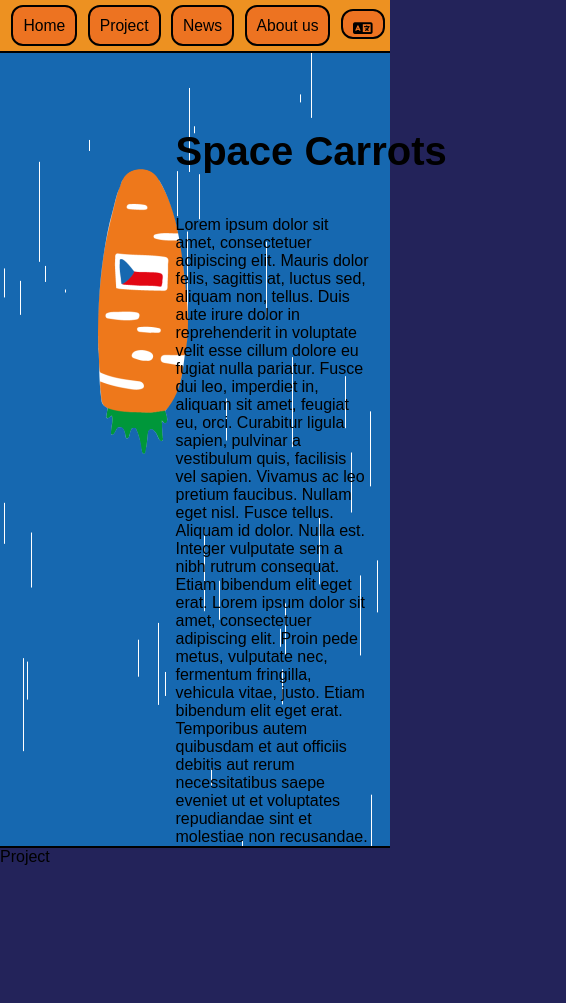
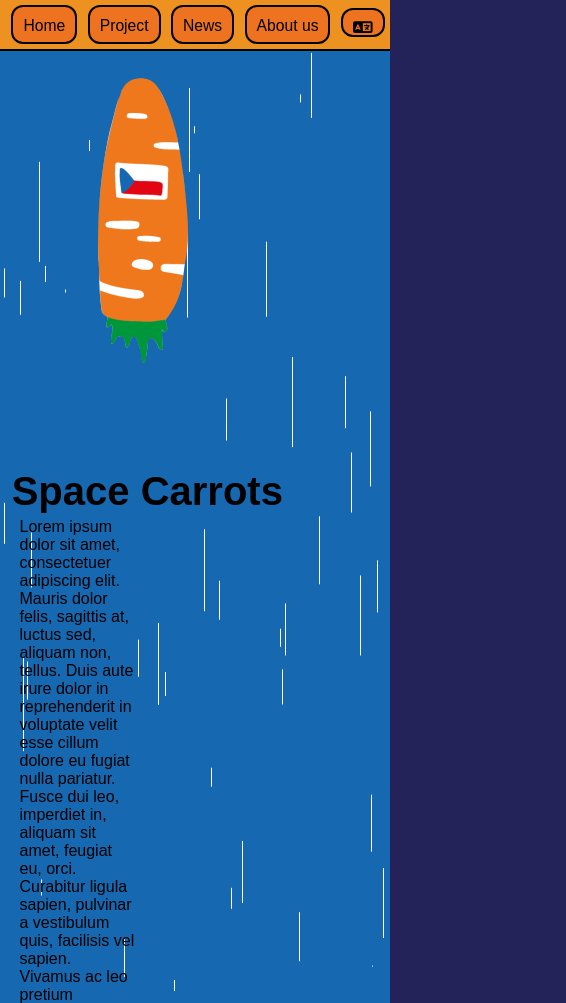
Before and after one commit to B1azA/space-carrots, a plain HTML site: page index.html in a window 390 px wide. Shown: the top 1003 px of the page, 566 px wide, since content can reach past the window. Drawn offline with Linux system fonts and the light colour scheme; a web font is replaced by a local one.

Commit message:
another fixes for mobile

```diff
--- a/style.css
+++ b/style.css
@@ -2,6 +2,7 @@
     padding: 0;
     margin: 0;
     font-family: 'Finlandica', sans-serif;
+    box-sizing: border-box;
 }
 
 body {
@@ -64,28 +65,24 @@ body {
 #home {
     position: relative;
     top: var(--menu-height);
-    width: var(--width);
-    height: 100vh;
-    min-height: var(--home-min-height);
-    min-width: var(--min-width);
     background-color: var(--space-color);
     /* rgb(43, 37, 63) */
 }
 
 #home-text {
     position: relative;
-    top: 20%;
-    left: 45%;
-    width: 50%;
+    width: 30%;
     z-index: 1;
+    margin-left: 5%;
+    top:0;
 }
 
 #home-header {
     position: relative;
-    top: 15%;
-    left: 45%;
     font-size: 40px;
     z-index: 1;
+    margin-left: 3%;
+    margin-bottom: 1%;
 }
 
 #home i {
@@ -105,9 +102,10 @@ body {
 }
 
 #carrot {
-    position: absolute;
-    top: 20%;
-    left: 25%;
+    position: relative;
+    margin-bottom: 100px;
+    margin-top: 20%;
+    margin-left: 25%;
     max-height: 70%;
     animation: animate_carrot 0.2s ease infinite;
     z-index: 1;
```
